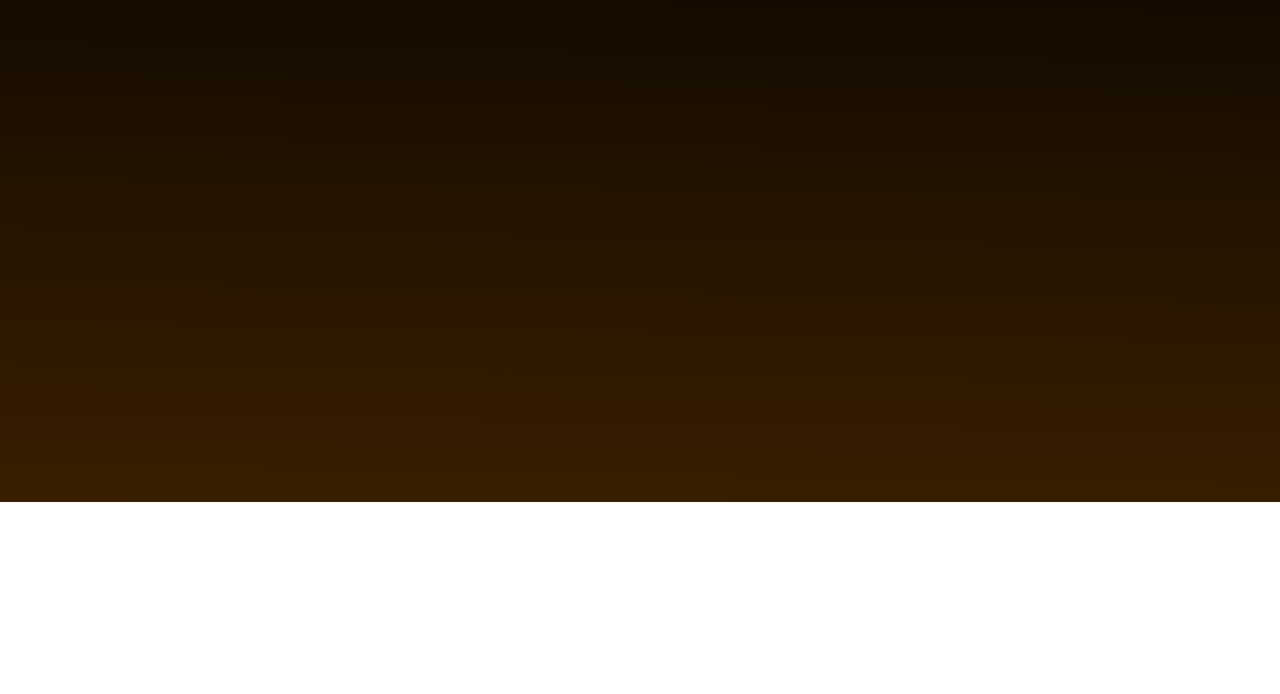
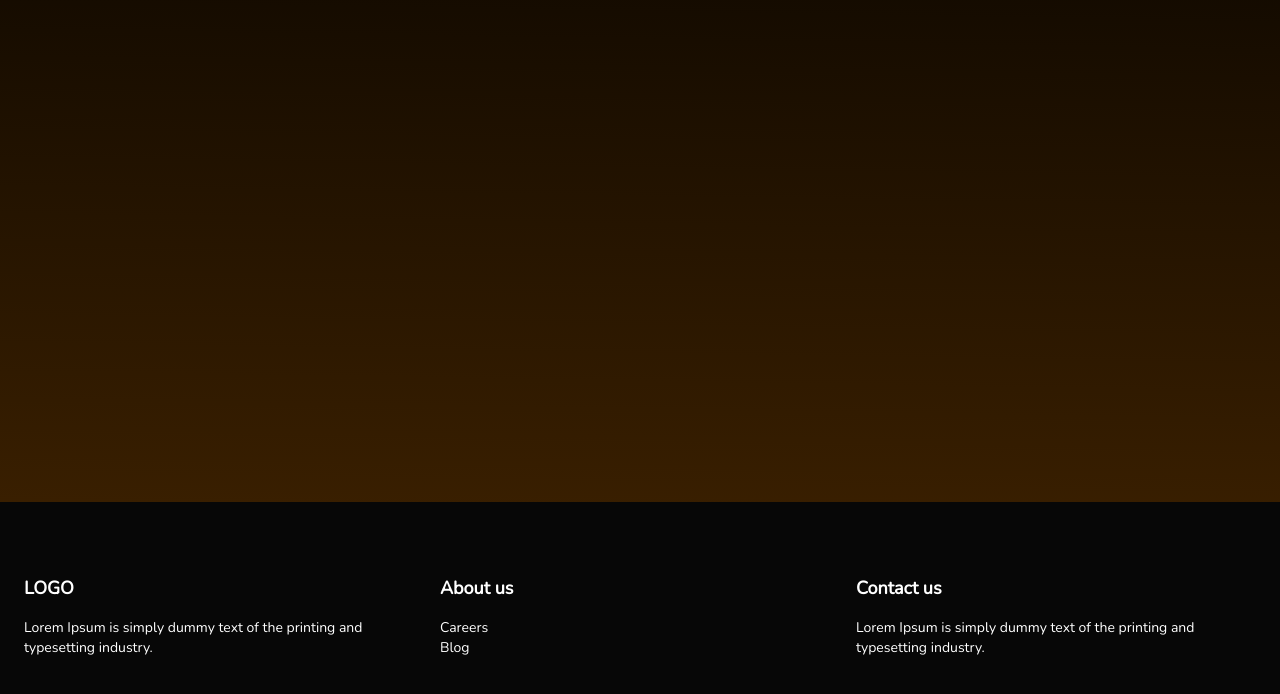
Before and after one commit to rhodinemma/fullstack-circus, a Next.js app: page / in a window 1280 px wide. Shown: the part 298-992 px from the top of the page. Before the commit the page ends 800 px from the top, so only its background shows below. Built offline with nearby package versions, Linux system fonts and the light colour scheme.

Commit message:
feat: add footer component

```diff
--- /dev/null
+++ b/src/components/Footer/Footer.tsx
@@ -0,0 +1,60 @@
+import { footerClassNames } from "./footerClassNames";
+
+const Footer = () => {
+    const {
+        container,
+        footer,
+        section,
+        section1,
+        section1Content,
+        section1Heading,
+        section2,
+        section2Content,
+        section2Heading,
+        section2ul,
+        section3,
+        section3Content,
+        section3Heading,
+        sectionLink,
+    } = footerClassNames;
+
+    return (
+        <footer className={footer}>
+            <div className={container}>
+                <div className={section}>
+                    <div className={section1}>
+                        <h2 className={section1Heading}>LOGO</h2>
+                        <p className={section1Content}>
+                            Lorem Ipsum is simply dummy text of the printing and typesetting
+                            industry.
+                        </p>
+                    </div>
+                    <div className={section2}>
+                        <h2 className={section2Heading}>About us</h2>
+                        <ul className={section2ul}>
+                            <li>
+                                <a href="#" className={sectionLink}>
+                                    Careers
+                                </a>
+                            </li>
+                            <li>
+                                <a href="#" className={sectionLink}>
+                                    Blog
+                                </a>
+                            </li>
+                        </ul>
+                    </div>
+                    <div className={section3}>
+                        <h2 className={section3Heading}>Contact us</h2>
+                        <p className={section3Content}>
+                            Lorem Ipsum is simply dummy text of the printing and typesetting
+                            industry.
+                        </p>
+                    </div>
+                </div>
+            </div>
+        </footer>
+    );
+}
+
+export default Footer
--- /dev/null
+++ b/src/components/Footer/footerClassNames.ts
@@ -0,0 +1,16 @@
+export const footerClassNames = {
+    footer: "bg-[#070707] py-10 text-white",
+    container: "container mx-auto py-8 px-6",
+    section: "grid grid-cols-1 md:grid-cols-3 gap-4",
+    sectionLink: "hover:text-gray-400",
+    section1: "",
+    section1Heading: "font-bold text-lg mb-4",
+    section1Content: "text-sm",
+    section2: "",
+    section2Heading: "font-bold text-lg mb-4",
+    section2Content: "text-gray-400",
+    section2ul: "text-sm",
+    section3: "",
+    section3Heading: "font-bold text-lg mb-4",
+    section3Content: "text-sm",
+};
--- a/src/components/Layout/Layout.tsx
+++ b/src/components/Layout/Layout.tsx
@@ -1,5 +1,6 @@
 import { FC, ReactNode } from "react"
 import Header from "../Header/Header";
+import Footer from "../Footer/Footer";
 
 interface LayoutProps {
     children: ReactNode
@@ -12,6 +13,7 @@ const Layout: FC<LayoutProps> = (props) => {
         <main className="bg-primary-gradient min-h-screen">
             {children}
         </main>
+        <Footer />
     </>
 }
 
```
